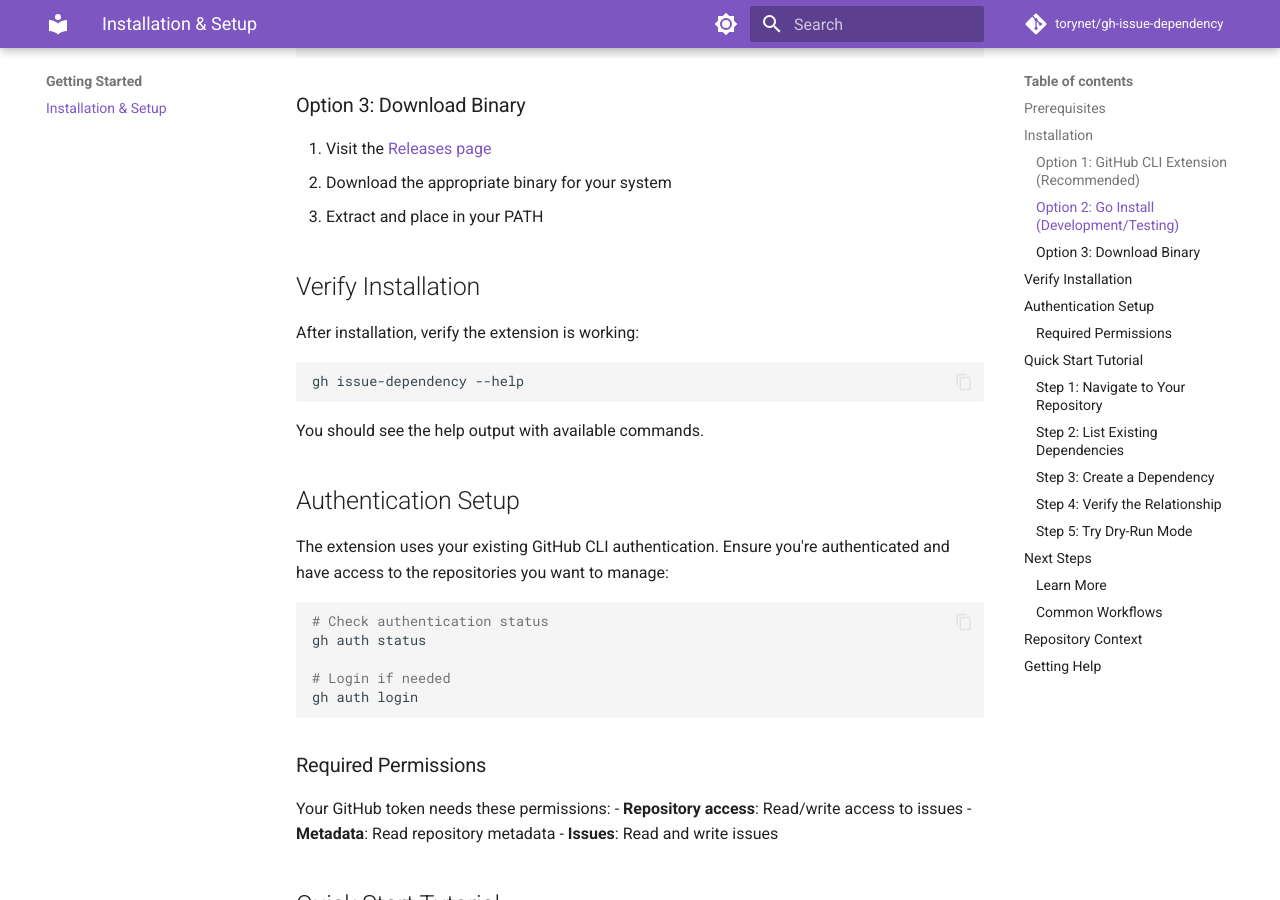
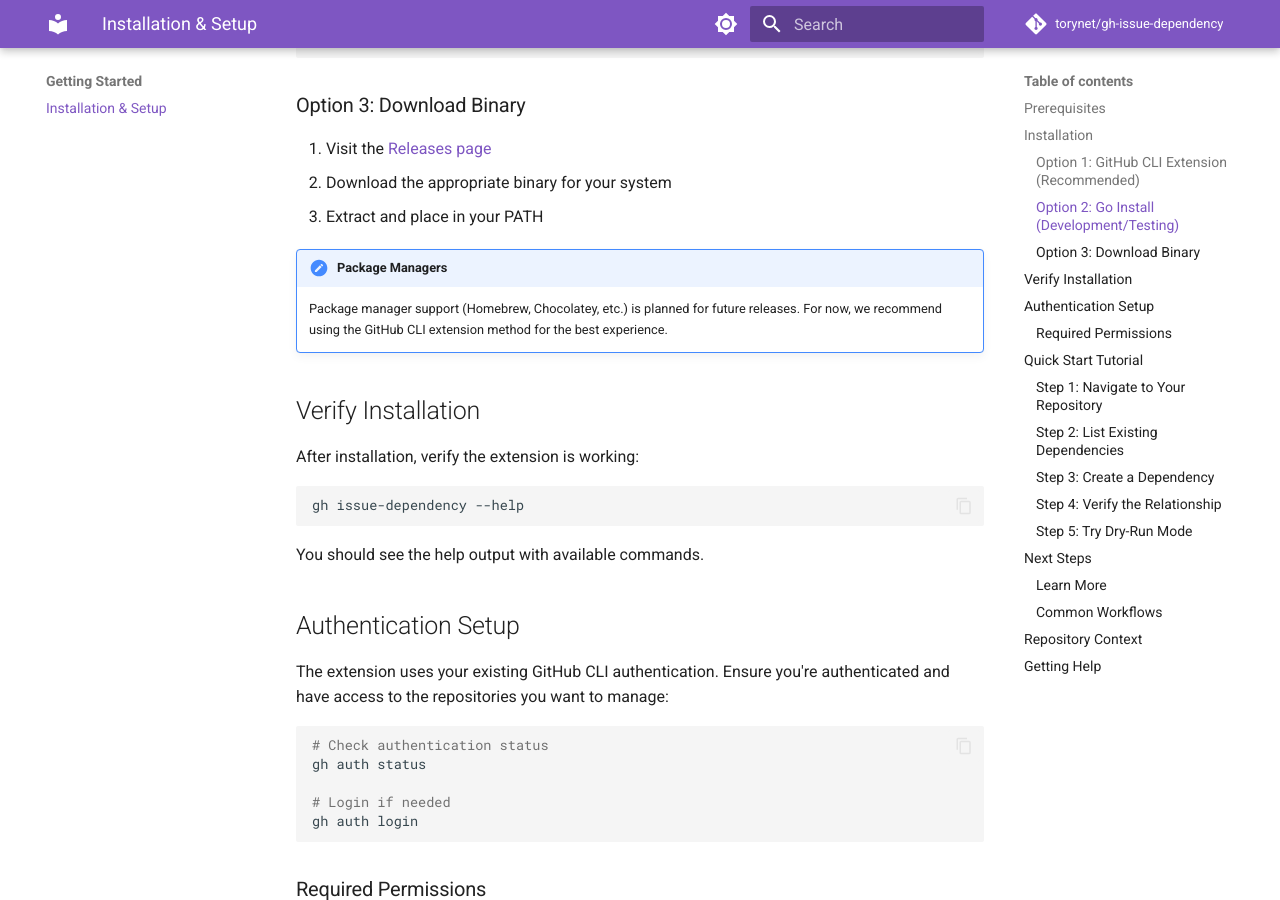
Before and after one commit to torynet/gh-issue-dependency, an MkDocs documentation site: the page built from docs/getting-started/index.md, in a window 1280 px wide and 900 px high, scrolled down 808 px. Built offline with MkDocs 1.6.1 and Material for MkDocs 9.7.7, drawn with Linux system fonts in a browser that asks for light colours; comment, search, counter and statistics services are not loaded.

Commit message:
#39: fix: address Copilot code review feedback
- Fix GitHub Actions expression syntax for SITE_URL fallback
- Add explanation note about future package manager support
- Improve documentation clarity per review suggestions

```diff
--- a/docs/getting-started/index.md
+++ b/docs/getting-started/index.md
@@ -32,6 +32,9 @@ go install github.com/torynet/gh-issue-dependency@latest
 2. Download the appropriate binary for your system
 3. Extract and place in your PATH
 
+!!! note "Package Managers"
+    Package manager support (Homebrew, Chocolatey, etc.) is planned for future releases.
+    For now, we recommend using the GitHub CLI extension method for the best experience.
 
 ## Verify Installation
 
```
Also changed, not shown: 1 other file.
